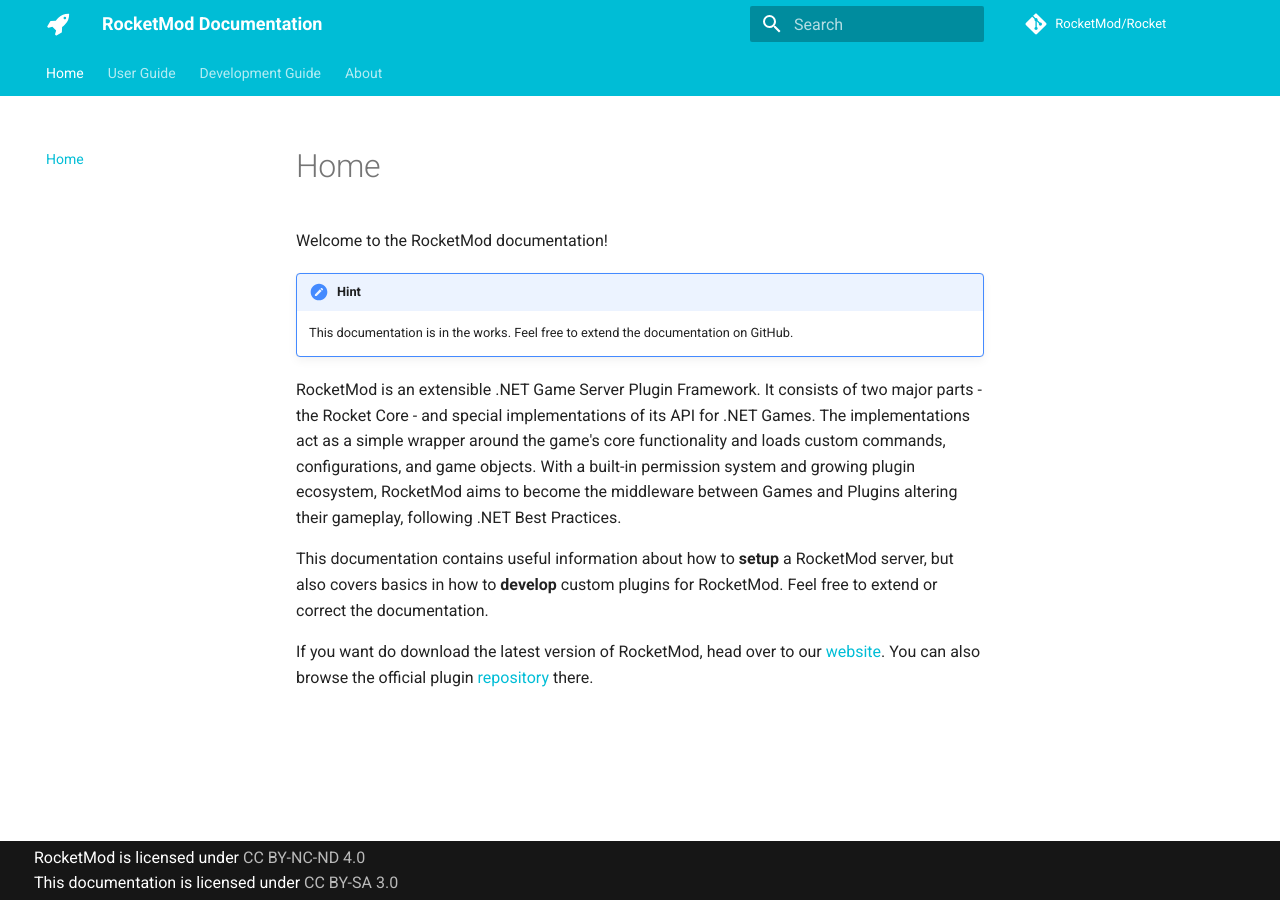
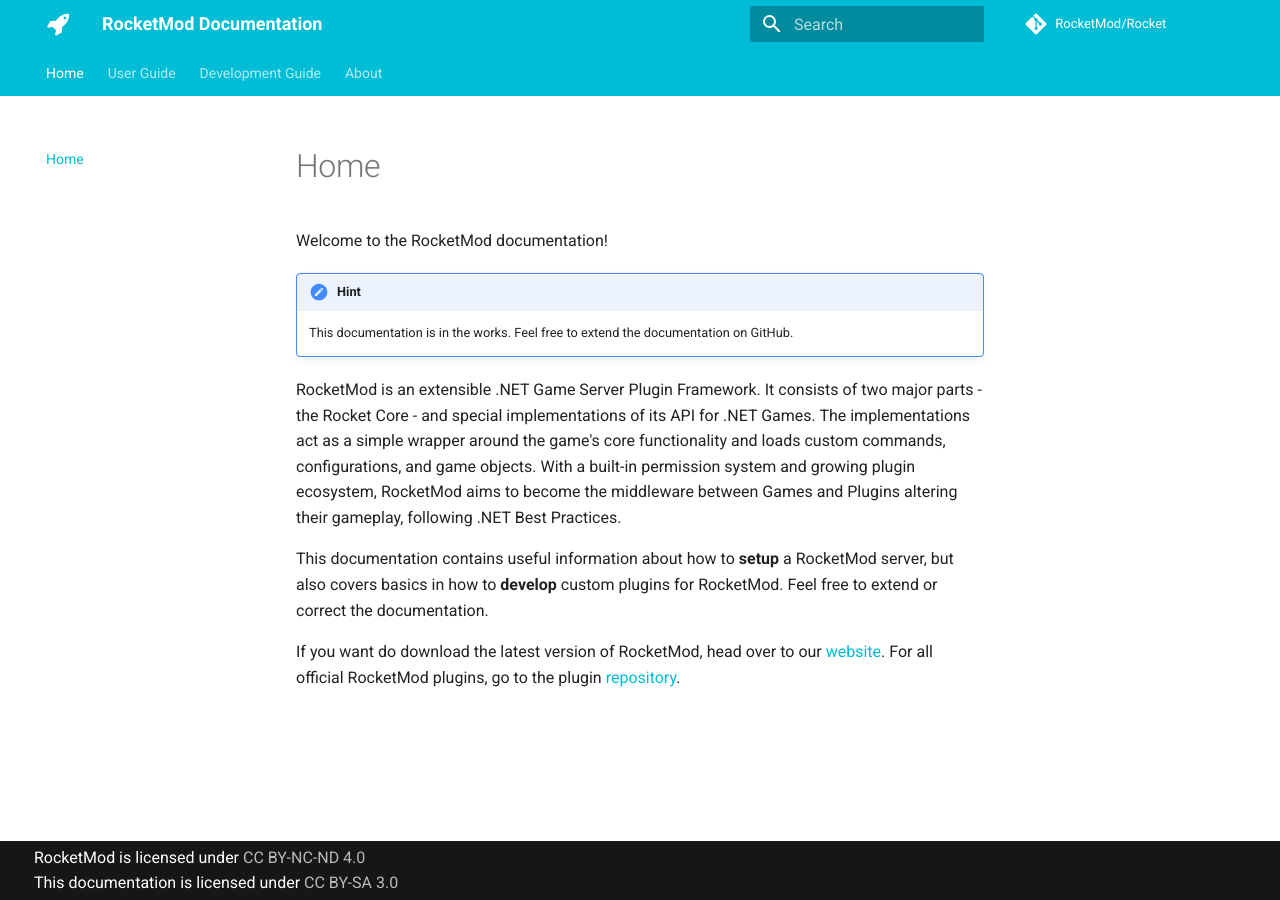
Before and after one commit to RocketMod/Rocket.Documentation, an MkDocs documentation site: the page built from content/index.md, in a window 1280 px wide. Built offline with MkDocs 1.6.1 and Material for MkDocs 9.7.7, drawn with Linux system fonts in a browser that asks for light colours; comment, search, counter and statistics services are not loaded; old or Windows-style settings are respelled for this version of MkDocs.

Commit message:
Update index.md

```diff
--- a/content/index.md
+++ b/content/index.md
@@ -12,4 +12,4 @@ This documentation contains useful information about how to **setup** a RocketMo
 Feel free to extend or correct the documentation.
 
 If you want do download the latest version of RocketMod, head over to our [website](https://rocketmod.net/get-rocket).
-You can also browse the official plugin [repository](https://hub.rocketmod.net) there.
+For all official RocketMod plugins, go to the plugin [repository](https://hub.rocketmod.net).
```
